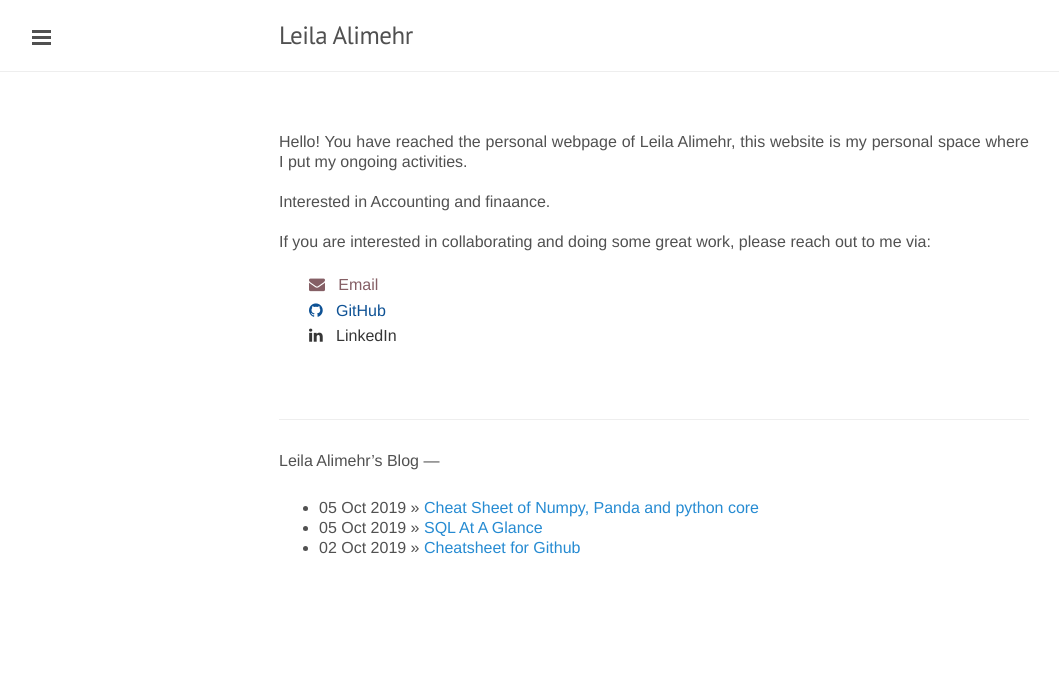
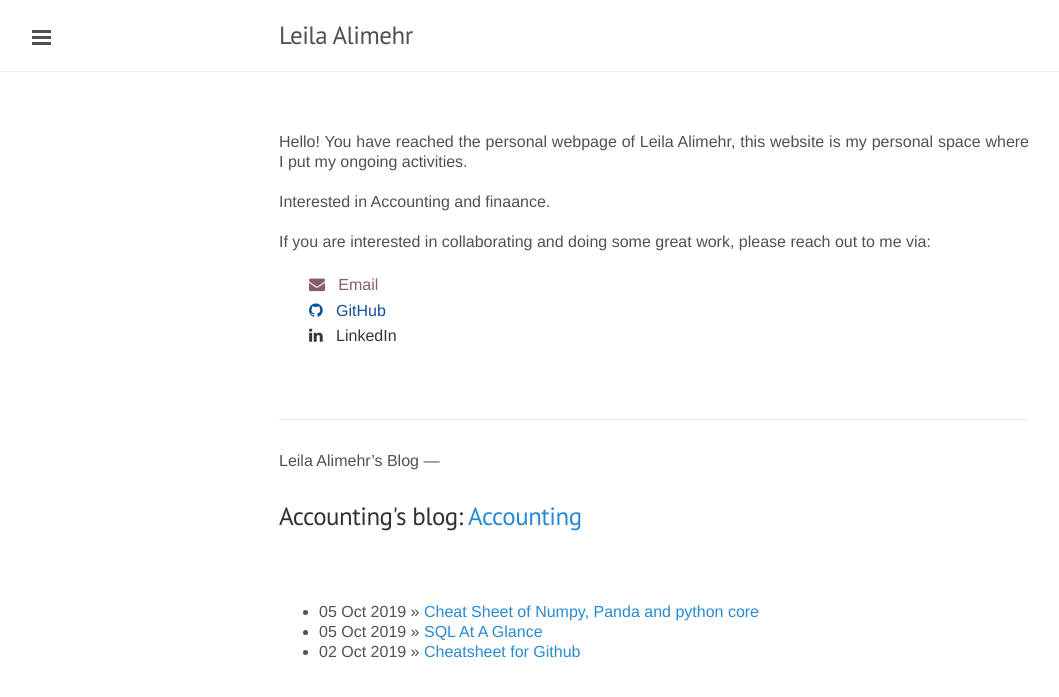
Before and after one commit to leilaalimehr/leilaalimehr.github.io, a Jekyll site: the page built from index.md, in a window 1280 px wide. Shown: the top 697 px of the page, without its empty margins (1-1060 px from the left). Built offline with Jekyll 4.4.1, drawn with Linux system fonts in a browser that asks for light colours; nearby versions of some CDN libraries; comment, search, counter and statistics services are not loaded.

Commit message:
Update index.md

```diff
--- a/index.md
+++ b/index.md
@@ -22,10 +22,14 @@ If you are interested in collaborating and doing some great work, please reach o
 <br>
 
 
+
 ---
 Leila Alimehr's Blog
 ---
 <h1>{{ page.title }}</h1>
+<h3>Accounting's blog: <a  href="https://leilaalimehr.github.io/accounting/">Accounting</a></h3>
+<br>
+<br>
 <ul class="posts">
 
   {% for post in site.posts %}
```
